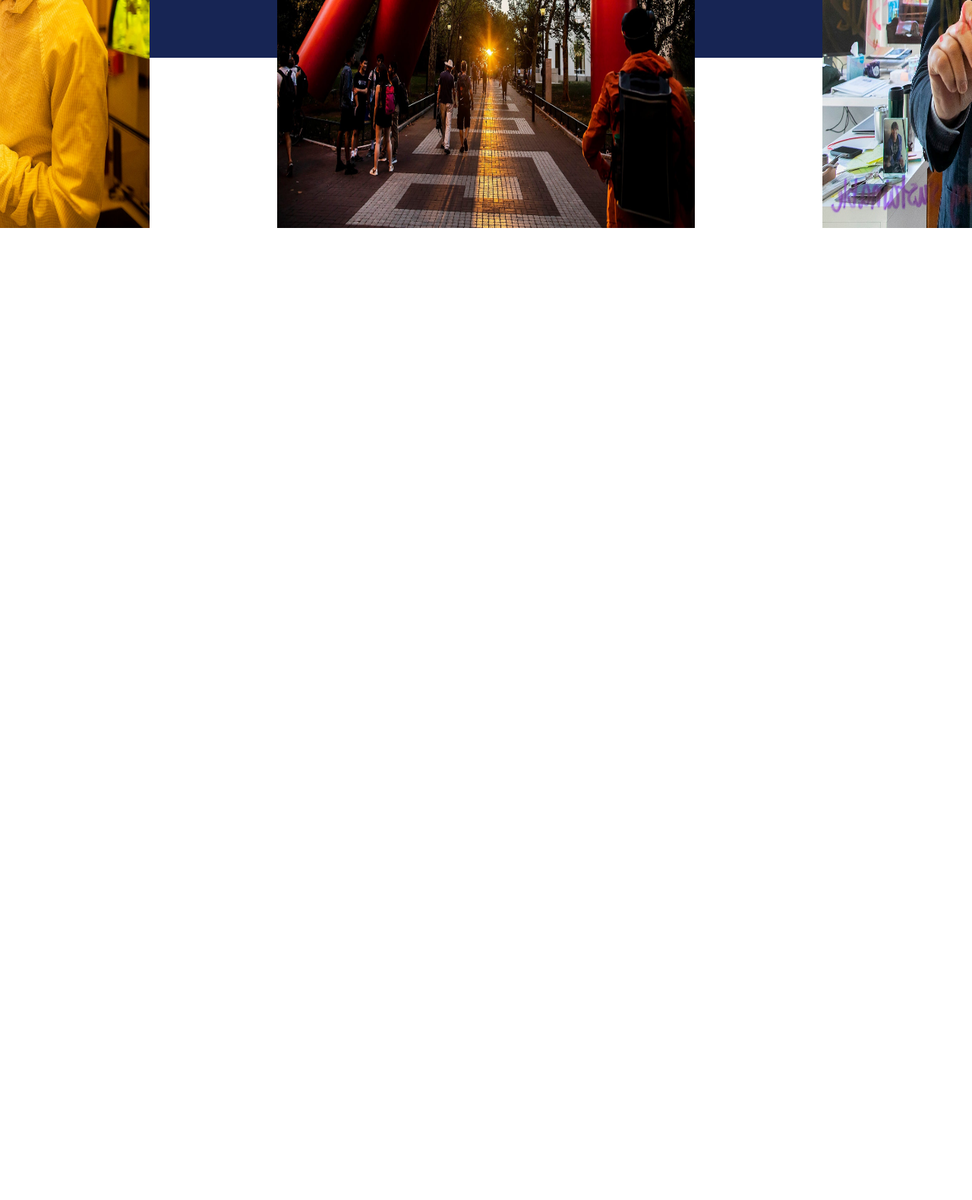
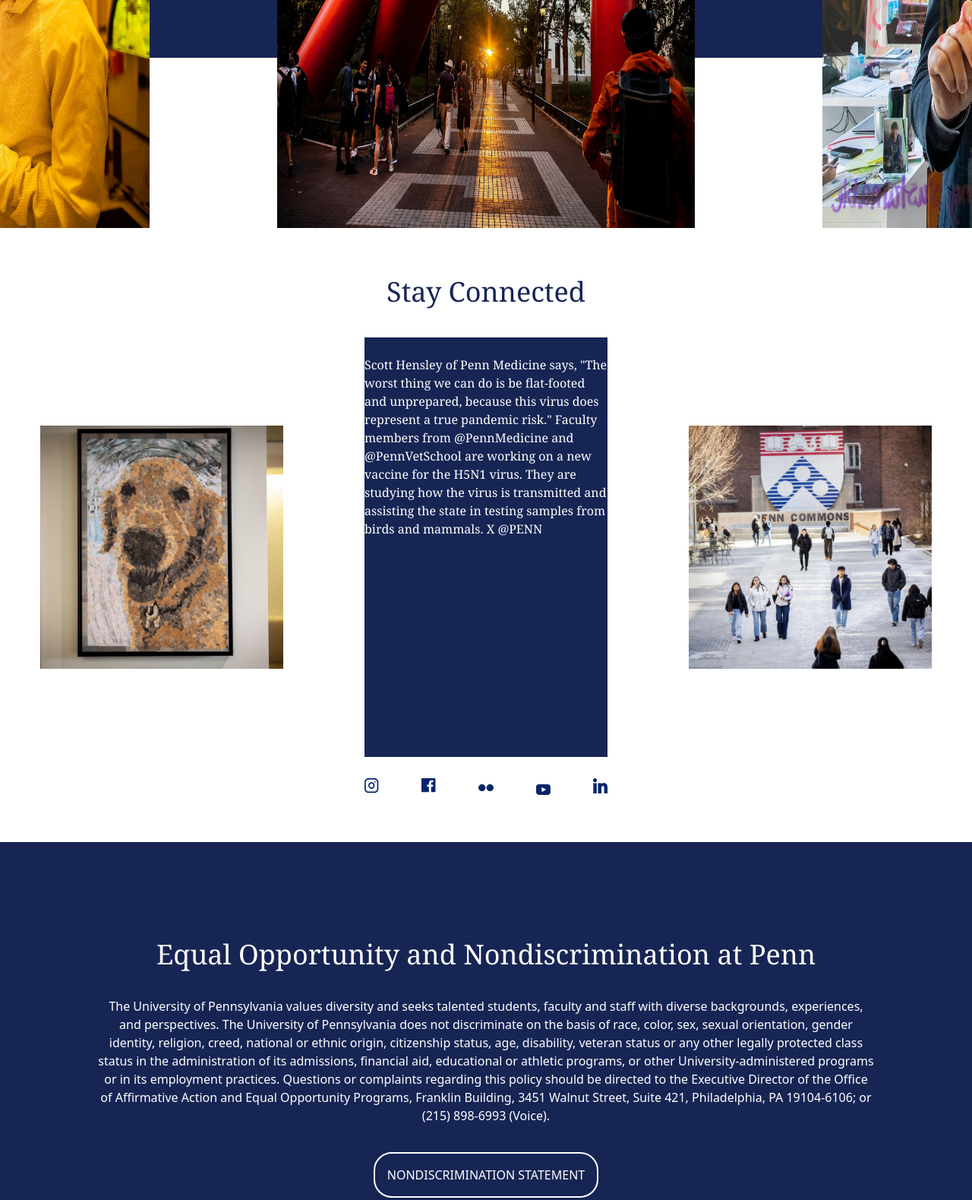
Before and after one commit to adeline333/cloning_assessment, a website: page index.html in a window 1280 px wide. Shown: the part 4545-6124 px from the top of the page at 76% size. Before the commit the page ends 4845 px from the top, so only its background shows below. Drawn offline with nearby package versions, Linux system fonts and the light colour scheme.

Commit message:
working on the equal opportunity section

```diff
--- a/index.html
+++ b/index.html
@@ -274,5 +274,73 @@
 </div>
 
 
+
+<!--Stay Connected-->
+<div class="mt-72 font-serif ">
+
+    <div class="flex flex-col justify-center items-center">
+        <p class=" text-blue-950  text-4xl">Stay Connected</p>
+    </div>
+
+<div class="grid grid-cols-3 gap-0 place-items-center mt-10 ">
+
+    <div class=" w-3/4 ">
+        <img src="./Images/dog.png" alt="">
+    </div>
+
+    <div class="relative bg-blue-950 w-3/4 pb-72 text-white  ">
+       <p>
+
+        <br> Scott Hensley of Penn Medicine says, "The worst thing we can do is be flat-footed and unprepared, because this virus does represent a true pandemic risk." Faculty members from @PennMedicine and @PennVetSchool are working on a new vaccine for the H5N1 virus. They are studying how the virus is transmitted and assisting the state in testing samples from birds and mammals.
+
+        X @PENN </p>
+        <div class="flex flex-row  absolute bottom-0 gap-14">
+            <div>
+            <img src="./Images/icon-instagram.svg" alt="" class="relative w-10 -bottom-12">
+            </div>
+
+             <div>
+            <img src="./Images/icon-facebook.svg" alt="" class="relative w-10 -bottom-12">
+            </div>
+
+             <div>
+            <img src="./Images/two dots.svg" alt="" class="relative w-10 -bottom-14">
+
+            </div>
+
+            <div><img src="./Images/icon-youtube.svg" alt="" class="relative w-10 -bottom-14">
+            </div>
+
+             <div>
+            <img src="./Images/icon-linkedin.svg" alt="" class="relative w-10 -bottom-12">
+            </div>
+        </div>
+    </div>
+
+    <div class="w-3/4">
+        <img src="./Images/people penn.png" alt="">
+    </div>
+
+</div>
+</div>
+
+
+
+
+<div class="bg-blue-950 flex flex-col gap-2 mt-28 justify-center items-center">
+
+    <div class=" w-4/5">
+     <div class="font-serif text-white text-4xl text-center pt-32"> Equal Opportunity and Nondiscrimination at Penn </div>
+     <div class="text-white text-center pt-9"> The University of Pennsylvania values diversity and seeks talented students, faculty and staff with diverse backgrounds, experiences, and perspectives. The University of Pennsylvania does not discriminate on the basis of race, color, sex, sexual orientation, gender identity, religion, creed, national or ethnic origin, citizenship status, age, disability, veteran status or any other legally protected class status in the administration of its admissions, financial aid, educational or athletic programs, or other University-administered programs or in its employment practices. Questions or complaints regarding this policy should be directed to the Executive Director of the Office of Affirmative Action and Equal Opportunity Programs, Franklin Building, 3451 Walnut Street, Suite 421, Philadelphia, PA 19104-6106; or (215) 898-6993 (Voice). </div>
+
+   <div  class="text-white text-center  pt-9 pb-32">
+       <button class="rounded-3xl border-2 border-white pr-4 pt-4 pl-4 pb-4 ">NONDISCRIMINATION STATEMENT</button>
+     </div>
+    </div>
+
+</div>
+
+
+
 </body>
 </html>
```
Also changed, not shown: Images/Inspiring-Impact-Campaign-Logo.png (added), Images/dog.png (added), Images/icon-facebook.svg (added), Images/icon-instagram.svg (added), Images/icon-linkedin.svg (added), Images/icon-youtube.svg (added), Images/people penn.png (added), Images/two dots.svg (added).
